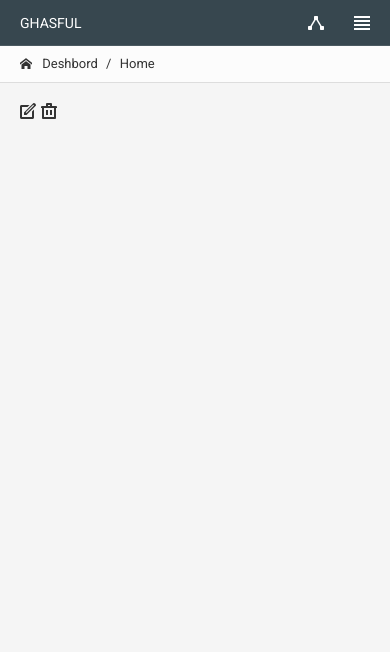
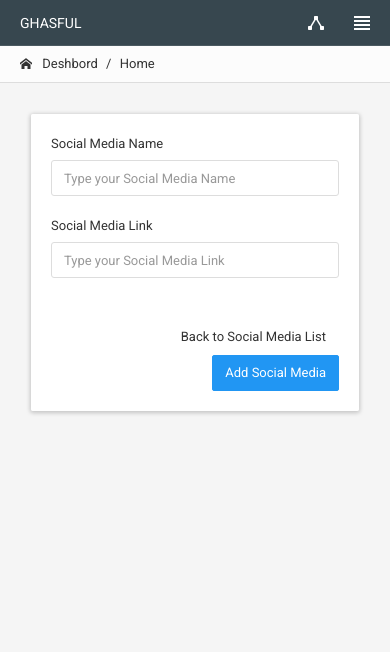
Before and after one commit to dev-mhrony/Personal-Portfolio-Admin-Panel-in-html-css-by-MH-RONYs, a PHP site: page /demo_index.php in a window 390 px wide. Shown: the top 652 px of the page. Run offline with PHP 8.4, Linux system fonts and the light colour scheme; style sheets or scripts are compiled from the project's sources; some libraries are stand-ins or nearby versions.

Commit message:
Last update by MH RONY in 24/06/2022

```diff
--- a/demo_index.php
+++ b/demo_index.php
@@ -50,110 +50,42 @@
                 <div class="content">
 
 
-
                     <!-- Horizontal form modal -->
-                    <div id="modal_form_horizontal" class="modal fade">
+                    <div id="modal_form_horizontal">
                         <div class="modal-dialog modal-lg">
                             <div class="modal-content">
-                                <div class="modal-header">
-                                    <button type="button" class="close" data-dismiss="modal">&times;</button>
-                                    <h5 class="modal-title">Portfolio Add</h5>
-                                </div>
-
-                                <form action="#" class="form-horizontal">
+                                <form action="" class="form-horizontal">
                                     <div class="modal-body">
                                         <div class="form-group">
-                                            <label class="control-label col-sm-3">Project Name</label>
+                                            <label class="control-label col-sm-3" for="Social"> Social Media
+                                                Name</label>
                                             <div class="col-sm-9">
-                                                <input type="text" placeholder="Type your project name"
-                                                    class="form-control">
+                                                <input type="text" placeholder="Type your Social Media Name"
+                                                    class="form-control" id="Social">
                                             </div>
                                         </div>
 
                                         <div class="form-group">
-                                            <label class="control-label col-sm-3">Project Bio</label>
-                                            <div class="col-sm-9">
-                                                <input type="text" placeholder="Type your project short discription "
-                                                    class="form-control">
-                                            </div>
-                                        </div>
-
-                                        <div class="form-group">
-                                            <label class="control-label col-sm-3">Catagory</label>
-                                            <div class="col-sm-9">
-                                                <input type="text" placeholder="Select or Type your catagory"
-                                                    class="form-control">
-                                            </div>
-                                        </div>
-
-                                        <div class="form-group">
-                                            <label class="control-label col-sm-3">Clint Name</label>
-                                            <div class="col-sm-9">
-                                                <input type="text" placeholder="Clint Name" data-mask="+99-99-9999-9999"
-                                                    class="form-control">
-                                            </div>
-                                        </div>
-
-                                        <div class="form-group">
-                                            <label class="control-label col-sm-3">Project
-                                                Language</label>
-                                            <div class="col-sm-9">
-                                                <input type="text"
-                                                    placeholder="Type your project language Ex: HTML, CSS, JavaScript"
-                                                    class="form-control">
-                                            </div>
-                                        </div>
-
-                                        <div class="form-group">
-                                            <label class="control-label col-sm-3">Project Preview
+                                            <label class="control-label col-sm-3" for="SocialLink"> Social Media
                                                 Link</label>
                                             <div class="col-sm-9">
-                                                <input type="text" placeholder="Project Preview link"
-                                                    class="form-control">
-                                            </div>
-                                        </div>
-
-                                        <div class="form-group">
-                                            <label class="control-label col-sm-3">Image</label>
-                                            <div class="col-sm-9">
-                                                <input type="file" placeholder="" class="form-control">
+                                                <input type="text" placeholder="Type your Social Media Link "
+                                                    class="form-control" id="SocialLink">
                                             </div>
                                         </div>
                                     </div>
 
                                     <div class="modal-footer">
-                                        <button type="button" class="btn btn-link" data-dismiss="modal">Close</button>
-                                        <button type="submit" class="btn btn-primary">Submit
-                                            form</button>
+                                        <a href="social_link.php"><button type="button" class="btn btn-link"
+                                                data-dismiss="modal">Back to Social Media List
+                                            </button></a>
+                                        <button type="submit" class="btn btn-primary">Add Social Media</button>
                                     </div>
                                 </form>
                             </div>
                         </div>
                     </div>
                     <!-- /horizontal form modal -->
-
-                    <td class="text-center">
-                        <ul class="icons-list">
-                            <li><a href="#"><i class=" icon-pencil7" data-toggle="modal"
-                                        data-target="#modal_form_horizontal"
-                                        data-target="#modal_form_horizontal"></i></a>
-                            <li><a href="#"><i class="icon-trash"></i></a></li>
-                            </li>
-                        </ul>
-                    </td>
-
-
-
-                    <!-- Dashboard content -->
-                    <div class="row">
-
-
-
-
-                    </div>
-                    <!-- /dashboard content -->
-
-
                     <!-- Footer -->
                     <div class="footer text-muted">
                         &copy; 2022. <a href="#">Ghasful</a> by <a href="" target="_blank">MH RONY</a>
--- a/header_link_file.php
+++ b/header_link_file.php
@@ -22,6 +22,9 @@
 <!-- /core JS files -->
 
 <!-- Theme JS files -->
+<script type="text/javascript" src="assets/js/plugins/notifications/pnotify.min.js"></script>
+<script type="text/javascript" src="assets/js/plugins/notifications/noty.min.js"></script>
+<script type="text/javascript" src="assets/js/plugins/notifications/jgrowl.min.js"></script>
 <script type="text/javascript" src="assets/js/plugins/tables/datatables/datatables.min.js"></script>
 <script type="text/javascript" src="assets/js/plugins/tables/datatables/extensions/fixed_columns.min.js"></script>
 <script type="text/javascript" src="assets/js/plugins/forms/selects/select2.min.js"></script>
@@ -34,7 +37,9 @@
 <script type="text/javascript" src="assets/js/plugins/pickers/daterangepicker.js"></script>
 <script type="text/javascript" src="assets/js/pages/datatables_extension_fixed_columns.js"></script>
 <script type="text/javascript" src="assets/js/pages/support_chat_layouts.js"></script>
+<script type="text/javascript" src="assets/js/pages/components_notifications_other.js"></script>
 
 <script type="text/javascript" src="assets/js/core/app.js"></script>
+<script type="text/javascript" src="assets/js/pages/components_notifications_pnotify.js"></script>
 <script type="text/javascript" src="assets/js/pages/dashboard.js"></script>
 <!-- /theme JS files -->
```
Also changed, not shown: add_exparience.php (+9 -8 lines), config/education_controlar.php (added, +27 -0 lines), config/exparience_controlar.php (added, +27 -0 lines), education_add_info.php (+15 -16 lines), exparience.php (+8 -8 lines), home_section.php (+14 -40 lines), 287616726_611520373526796_2999771645049617078_n.jpg (added).
